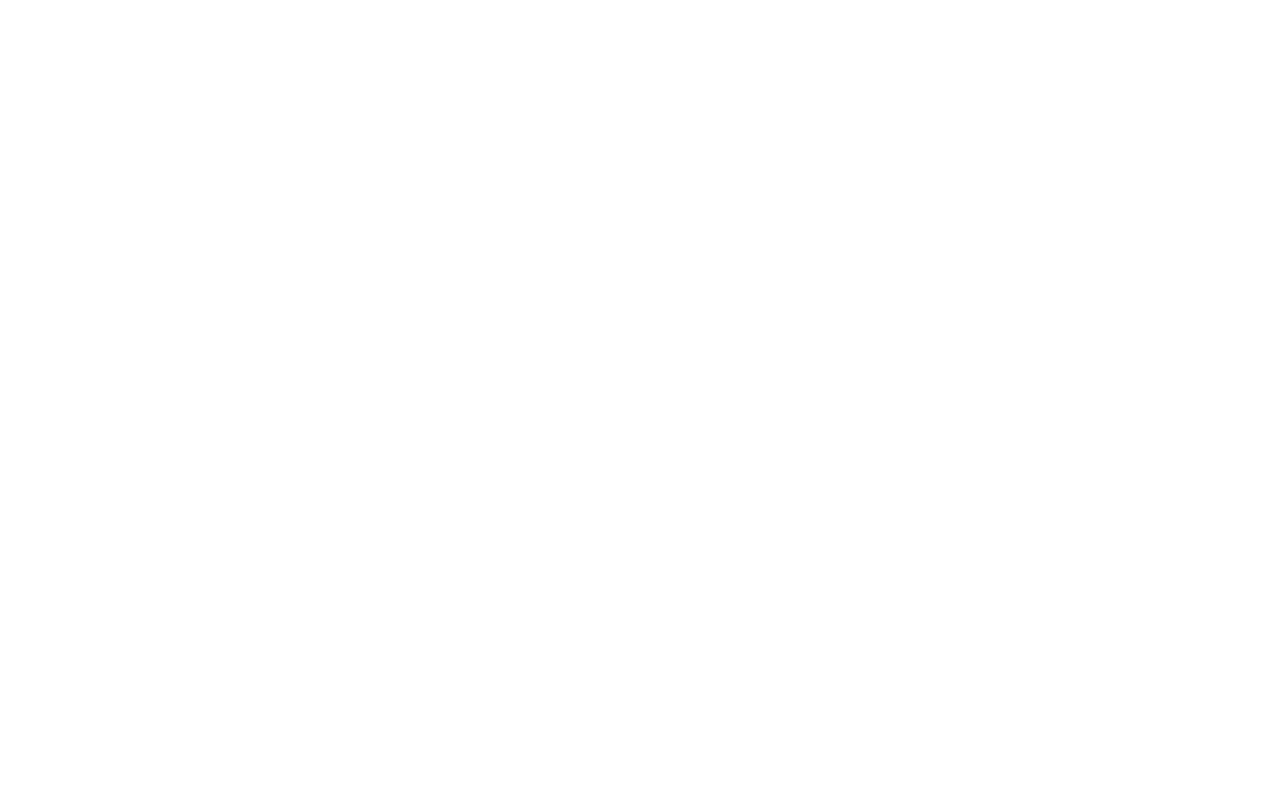
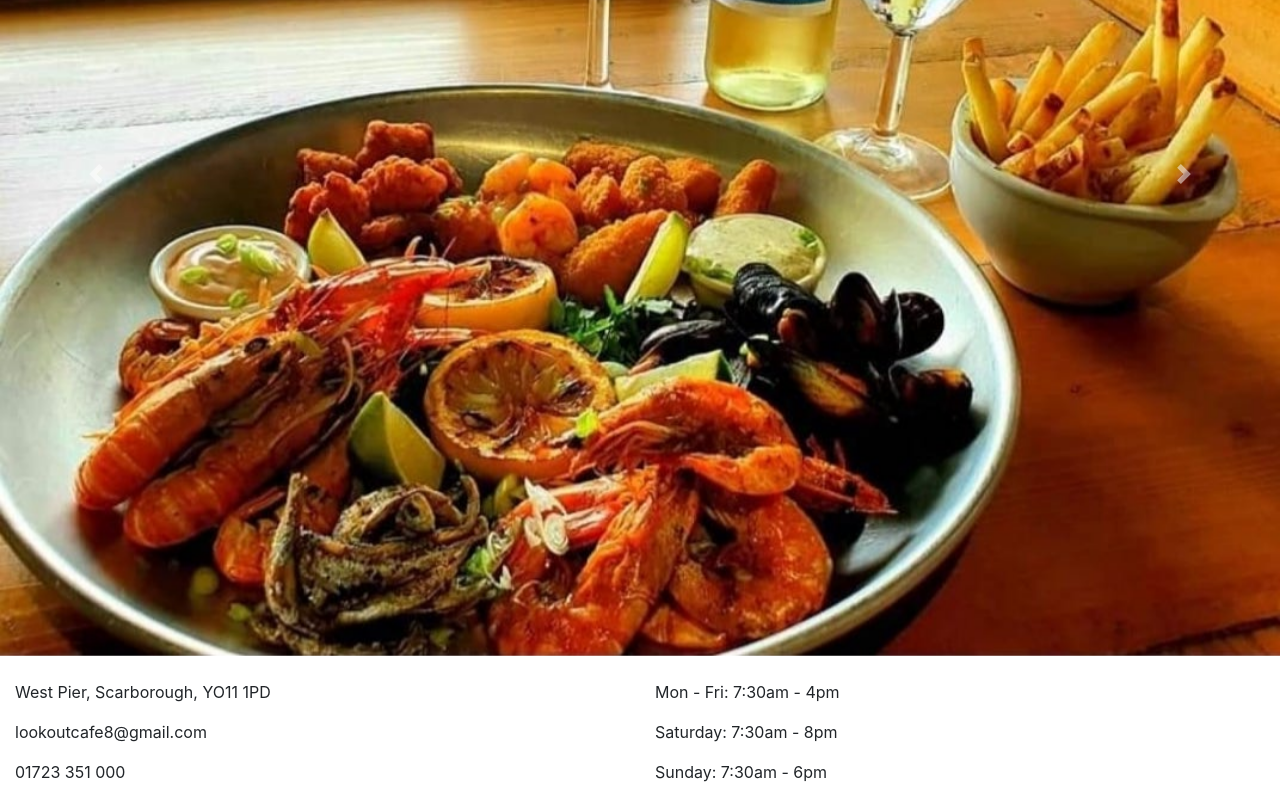
Before and after one commit to slhillk2/lookout-react-app, a React (Create React App) app: page / in a window 1280 px wide. Shown: the part 474-1274 px from the top of the page. Before the commit the page ends 800 px from the top, so only its background shows below. Built offline with nearby package versions, Linux system fonts and the light colour scheme; a web font is replaced by a local one.

Commit message:
import carousel and footer components into main app

```diff
--- a/src/App.js
+++ b/src/App.js
@@ -1,9 +1,13 @@
+import Carousel from "./components/Carousel";
+import Footer from "./components/Footer";
 import Header from "./components/Header";
 
 function App() {
   return (
-    <div className="container">
+    <div>
       <Header title='Lookout'/>
+      <Carousel />
+      <Footer />
     </div>
   );
 }
```
